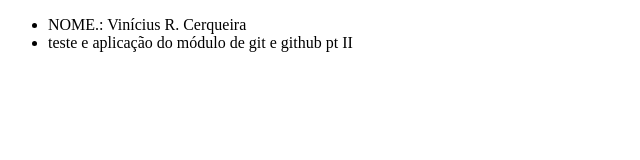
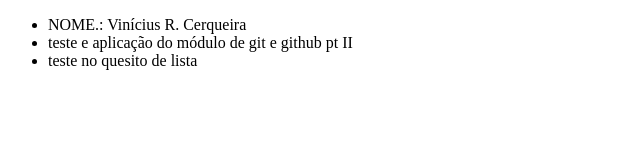
Before and after one commit to rodriguesecerqueira/compass-git, a plain HTML site: page index.html in a window 1280 px wide. Shown: the whole page, without its empty margins (0-640 px from the left). Drawn offline with Linux system fonts and the light colour scheme.

Commit message:
lista adicionada

```diff
--- a/index.html
+++ b/index.html
@@ -8,6 +8,7 @@
     <ul>
         <li>NOME.: Vinícius R. Cerqueira</li>
         <li>teste e aplicação do módulo de git e github pt II</li>
+        <li>teste no quesito de lista</li>
     </ul>
 </body>
 </html>
```
